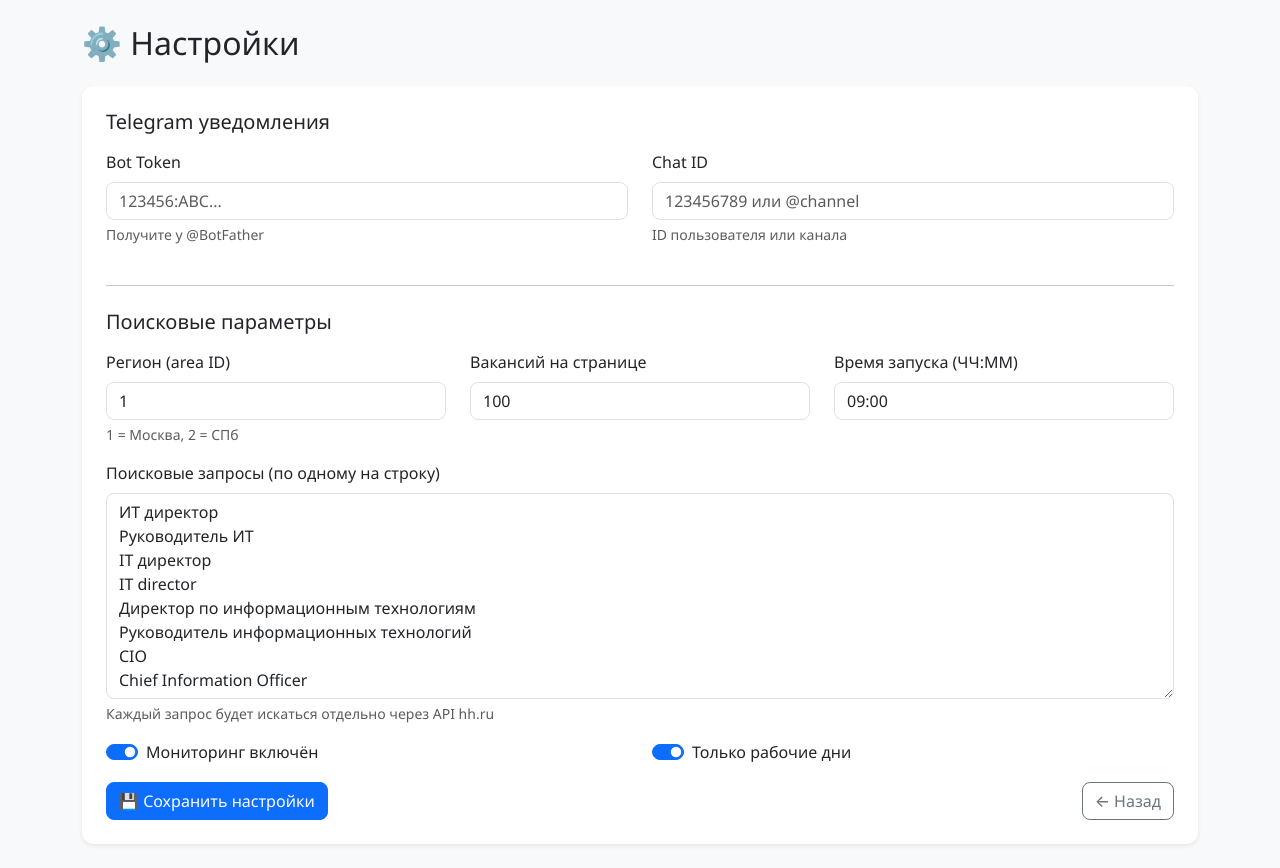
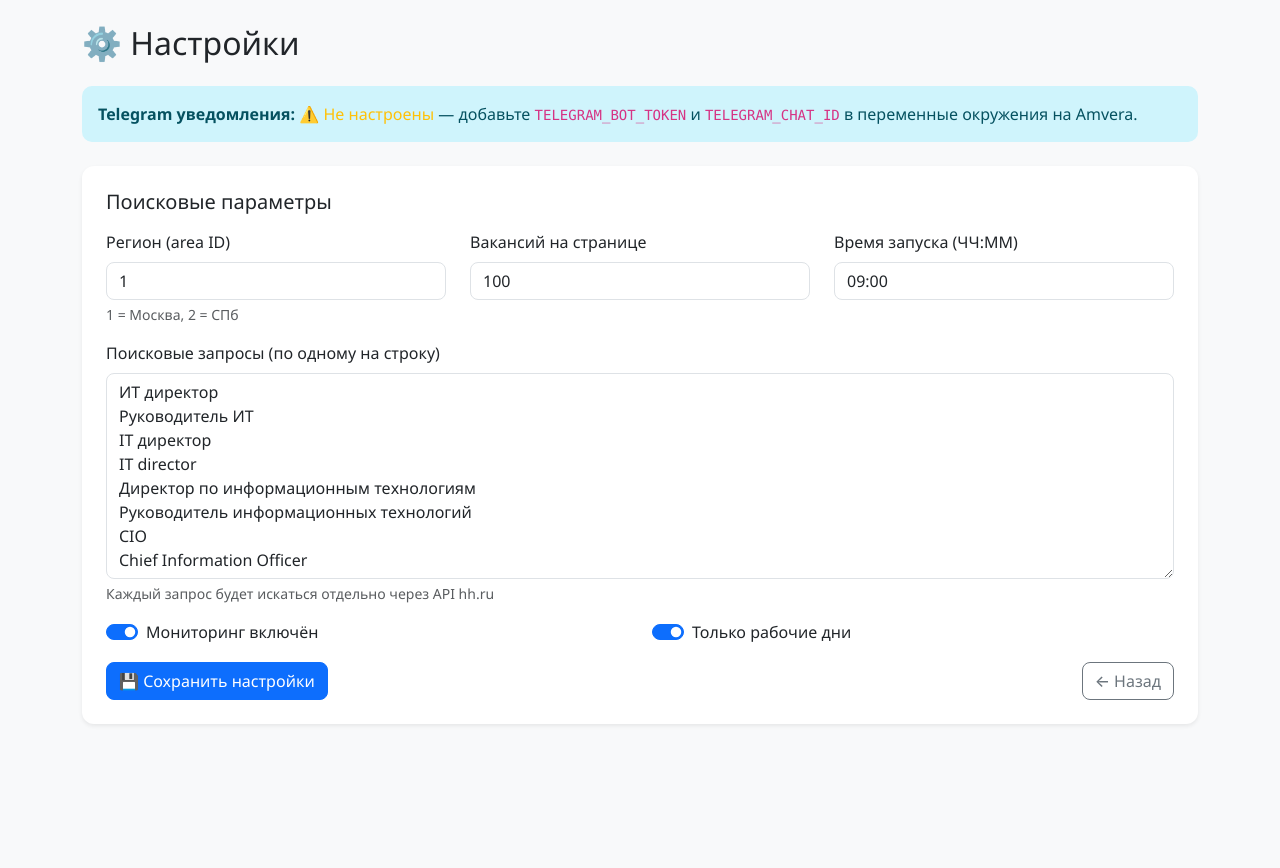
Before and after one commit to ankoriru/hreserch, a Flask app: page /settings in a window 1280 px wide. Shown: the part 80-948 px from the top of the page. After the commit the page ends 805 px from the top, so only its background shows below. Run offline with Flask 3, Linux system fonts and the light colour scheme; the visitor is signed in with stand-in values (Sample User, id 1).

Commit message:
Add files via upload

```diff
--- a/templates/settings.html
+++ b/templates/settings.html
@@ -3,23 +3,17 @@
 {% block content %}
 <h2 class="mb-4">⚙️ Настройки</h2>
 
+<div class="alert alert-info mb-4">
+    <strong>Telegram уведомления:</strong>
+    {% if telegram_ok %}
+        <span class="text-success">✅ Настроены (через переменные окружения Amvera)</span>
+    {% else %}
+        <span class="text-warning">⚠️ Не настроены</span> — добавьте <code>TELEGRAM_BOT_TOKEN</code> и <code>TELEGRAM_CHAT_ID</code> в переменные окружения на Amvera.
+    {% endif %}
+</div>
+
 <form method="POST" class="card shadow-sm">
     <div class="card-body p-4">
-        <h5 class="card-title mb-3">Telegram уведомления</h5>
-        <div class="row">
-            <div class="col-md-6 mb-3">
-                <label class="form-label">Bot Token</label>
-                <input type="text" name="telegram_bot_token" class="form-control" value="{{ cfg.telegram_bot_token }}" placeholder="123456:ABC...">
-                <div class="form-text">Получите у @BotFather</div>
-            </div>
-            <div class="col-md-6 mb-3">
-                <label class="form-label">Chat ID</label>
-                <input type="text" name="telegram_chat_id" class="form-control" value="{{ cfg.telegram_chat_id }}" placeholder="123456789 или @channel">
-                <div class="form-text">ID пользователя или канала</div>
-            </div>
-        </div>
-
-        <hr class="my-4">
         <h5 class="card-title mb-3">Поисковые параметры</h5>
         <div class="row">
             <div class="col-md-4 mb-3">
```
